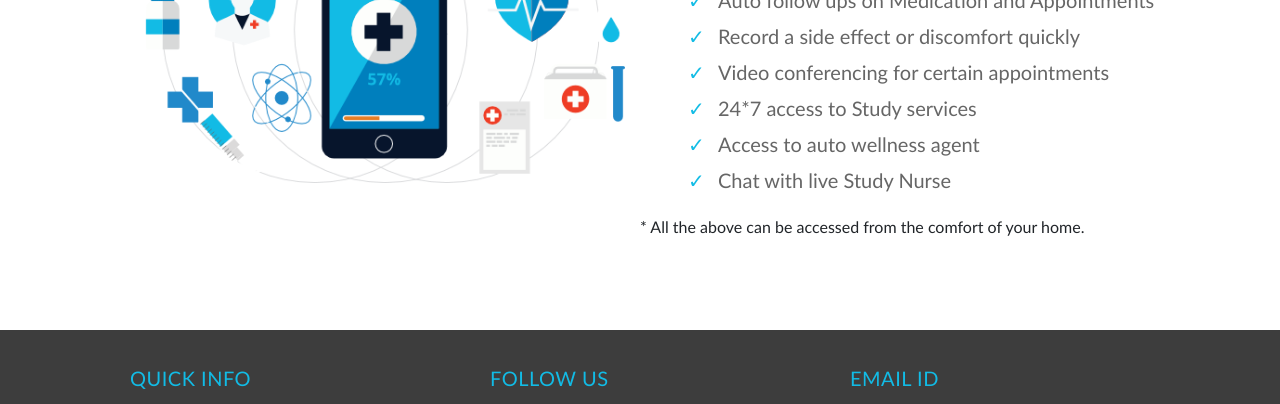
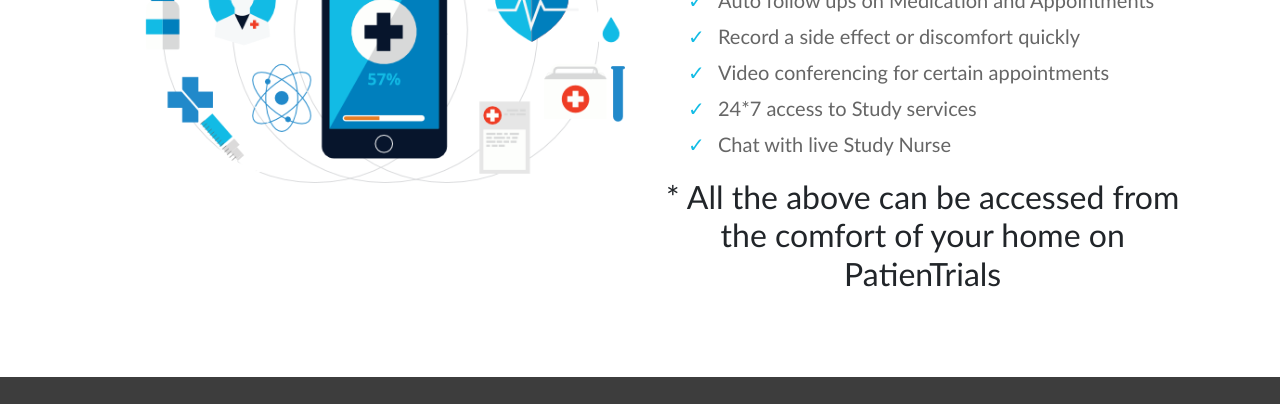
Before and after one commit to PatienTrialsInc/PatienTrialsInc.github.io, a plain HTML site: page patients.html in a window 1280 px wide. Shown: the part 1940-2344 px from the top of the page. Drawn offline with Linux system fonts and the light colour scheme; files whose address does not match are found by name.

Commit message:
Update patients.html

```diff
--- a/patients.html
+++ b/patients.html
@@ -188,10 +188,10 @@
                       <li style="padding:3px 0px;">Record a side effect or discomfort quickly</li>
                       <li style="padding:3px 0px;">Video conferencing for certain appointments</li>
                       <li style="padding:3px 0px;">24*7 access to Study services</li>
-                      <li style="padding:3px 0px;">Access to auto wellness agent</li>
+
 		      <li style="padding:3px 0px;">Chat with live Study Nurse</li>
                     </ul>
-		 <p>* All the above can be accessed from the comfort of your home.</p>
+		 <h2 class="text text-center" style="">* All the above can be accessed from the comfort of your home on PatienTrials</div>
             </div>
           </div>
      </div>
```
